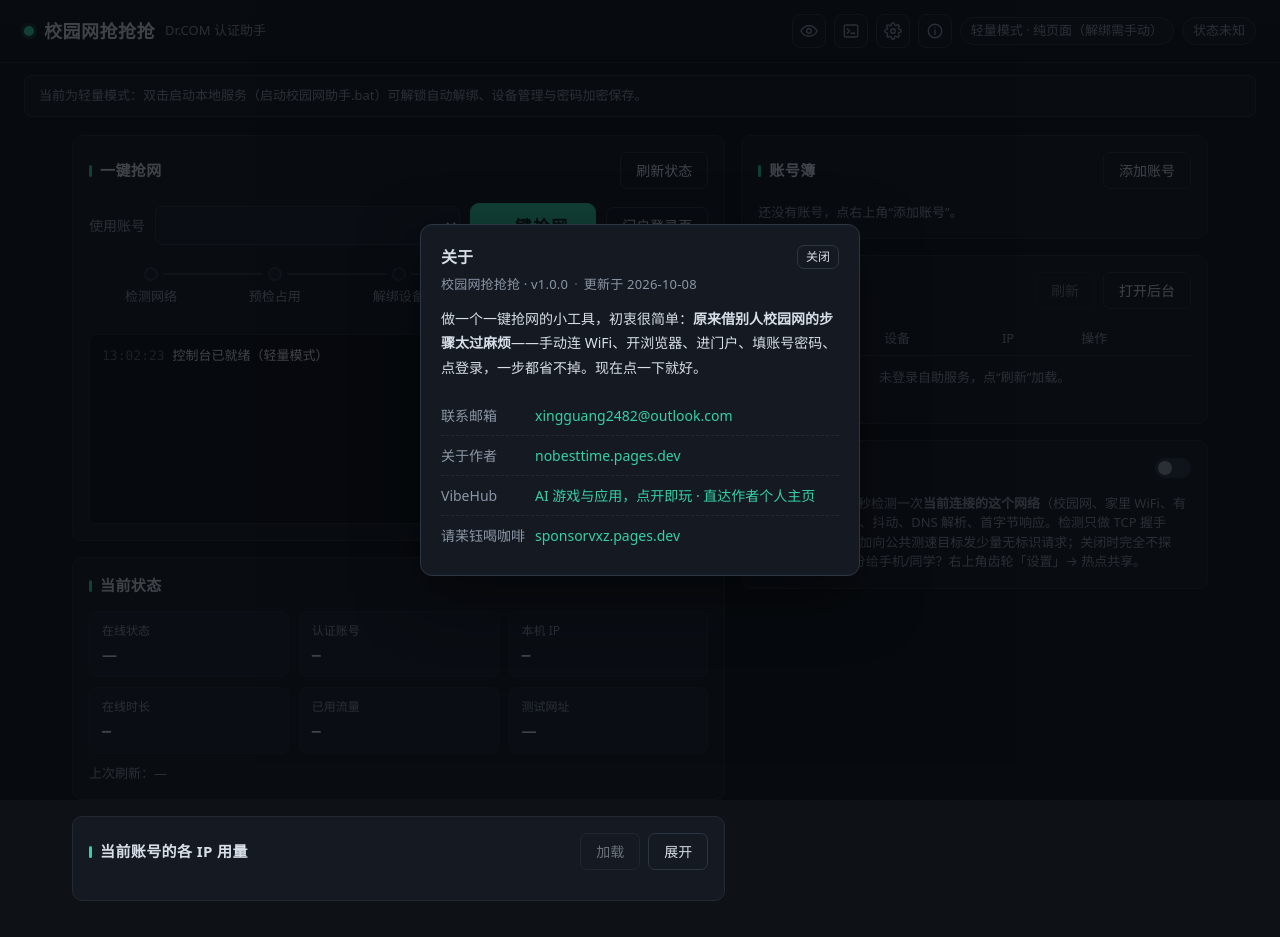
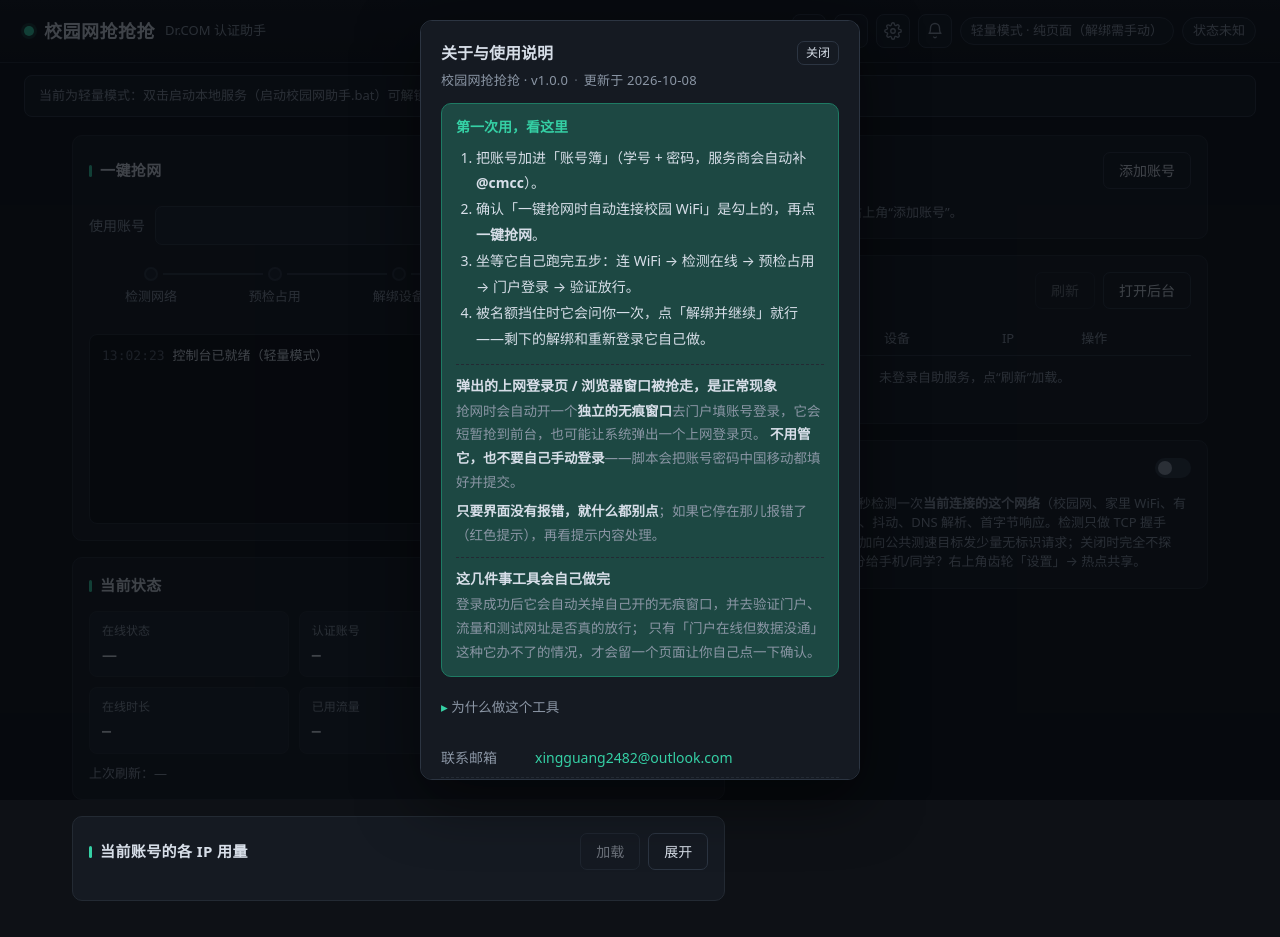
Before and after one commit to notbesttime/campus-net-grab, a website: page index.html in a window 1280 px wide. Both pictures are taken after a click on the button 934 px from the left and 31 px from the top of the page. Drawn offline with Linux system fonts and the light colour scheme; no server answers.

Commit message:
Sync from private a1b1bf7 (2026-10-14)

```diff
--- a/app.js
+++ b/app.js
@@ -490,6 +490,23 @@ function askCaptcha(img) {
 function closeCaptcha(val) {
   $('modalCaptcha').classList.add('hidden');
   if (state.capResolve) { state.capResolve(val); state.capResolve = null; }
+}
+
+/* ---------------- 「关于」未读红点 ----------------
+ * 首次进入时铃铛按钮上带一个红点，点开「关于与使用说明」后永久消失。
+ * 用 localStorage 记（和主题/用量折叠一样）；轻量模式没有服务端文件，但 localStorage 一直可用。 */
+const ABOUT_SEEN_KEY = 'cnal_aboutSeen';
+function markAboutSeen() {
+  const dot = $('aboutDot');
+  if (dot) dot.classList.add('hidden');
+  try { localStorage.setItem(ABOUT_SEEN_KEY, '1'); } catch {}
+}
+function initAboutDot() {
+  const dot = $('aboutDot');
+  if (!dot) return;
+  let seen = false;
+  try { seen = localStorage.getItem(ABOUT_SEEN_KEY) === '1'; } catch {}
+  dot.classList.toggle('hidden', seen);
 }
 
 function showDecision(ev) {
@@ -1774,12 +1791,19 @@ function bindEvents() {
     if (e.key === 'Escape' && !modalSettings.classList.contains('hidden')) modalSettings.classList.add('hidden');
   });
   // 「关于」面板：与设置同一套交互（点按钮开；点关闭 / 点背景 / Esc 关）
+  // 首次进入按钮上带红点（提示这里有使用说明）；打开过一次就永久消失（记在 localStorage）。
   const modalAbout = $('modalAbout');
-  $('btnAbout').onclick = () => modalAbout.classList.remove('hidden');
-  $('btnAboutClose').onclick = () => modalAbout.classList.add('hidden');
-  modalAbout.onclick = (e) => { if (e.target === modalAbout) modalAbout.classList.add('hidden'); };
+  const openAbout = () => {
+    modalAbout.classList.remove('hidden');
+    markAboutSeen();
+  };
+  const closeAbout = () => modalAbout.classList.add('hidden');
+  $('btnAbout').onclick = openAbout;
+  $('btnAboutClose').onclick = closeAbout;
+  if ($('btnAboutOk')) $('btnAboutOk').onclick = closeAbout;
+  modalAbout.onclick = (e) => { if (e.target === modalAbout) closeAbout(); };
   document.addEventListener('keydown', (e) => {
-    if (e.key === 'Escape' && !modalAbout.classList.contains('hidden')) modalAbout.classList.add('hidden');
+    if (e.key === 'Escape' && !modalAbout.classList.contains('hidden')) closeAbout();
   });
   $('btnMask').onclick = () => {
     state.masked = !state.masked;
@@ -1998,6 +2022,8 @@ async function init() {
   setUsageOpen(localStorage.getItem('cnal_usageOpen') === '1', false);
   // 网络检测：默认关闭，只有用户点开才会产生探测；开关状态被记住
   setNetcheck(localStorage.getItem('cnal_netcheck') === '1', false);
+  // 「关于」首次进入红点：没看过就亮着，看过一次就永久消失
+  initAboutDot();
   bindEvents();
   bindTermLogUI();
 
--- a/index.html
+++ b/index.html
@@ -47,12 +47,12 @@
           <path d="M19.4 15a1.65 1.65 0 0 0 .33 1.82l.06.06a2 2 0 1 1-2.83 2.83l-.06-.06a1.65 1.65 0 0 0-1.82-.33 1.65 1.65 0 0 0-1 1.51V21a2 2 0 1 1-4 0v-.09a1.65 1.65 0 0 0-1-1.51 1.65 1.65 0 0 0-1.82.33l-.06.06a2 2 0 1 1-2.83-2.83l.06-.06a1.65 1.65 0 0 0 .33-1.82 1.65 1.65 0 0 0-1.51-1H3a2 2 0 1 1 0-4h.09a1.65 1.65 0 0 0 1.51-1 1.65 1.65 0 0 0-.33-1.82l-.06-.06a2 2 0 1 1 2.83-2.83l.06.06a1.65 1.65 0 0 0 1.82.33h.01a1.65 1.65 0 0 0 1-1.51V3a2 2 0 1 1 4 0v.09a1.65 1.65 0 0 0 1 1.51h.01a1.65 1.65 0 0 0 1.82-.33l.06-.06a2 2 0 1 1 2.83 2.83l-.06.06a1.65 1.65 0 0 0-.33 1.82v.01a1.65 1.65 0 0 0 1.51 1H21a2 2 0 1 1 0 4h-.09a1.65 1.65 0 0 0-1.51 1z"></path>
         </svg>
       </button>
-      <button id="btnAbout" class="iconbtn" type="button" title="关于" aria-label="关于本工具">
+      <button id="btnAbout" class="iconbtn" type="button" title="关于与使用说明" aria-label="打开关于与使用说明">
         <svg viewBox="0 0 24 24" aria-hidden="true">
-          <circle cx="12" cy="12" r="9"></circle>
-          <path d="M12 11v5.5"></path>
-          <path d="M12 7.6h.01"></path>
+          <path d="M18 8a6 6 0 0 0-12 0c0 6-2 7-2 7h16s-2-1-2-7"></path>
+          <path d="M13.7 20a2 2 0 0 1-3.4 0"></path>
         </svg>
+        <span id="aboutDot" class="dot-badge hidden" aria-hidden="true"></span>
       </button>
       <span id="modeBadge" class="badge">检测运行模式…</span>
       <span id="netBadge" class="badge net unknown">状态未知</span>
@@ -438,16 +438,41 @@
     </div>
   </div>
 
-  <!-- 弹窗：关于（顶栏 ⓘ 按钮打开） -->
+  <!-- 弹窗：关于 + 第一次使用说明（顶栏铃铛按钮打开；首次进入按钮上带红点） -->
   <div id="modalAbout" class="modal hidden">
     <div class="mbox">
       <div class="mhead">
-        <h3>关于</h3>
+        <h3>关于与使用说明</h3>
         <button id="btnAboutClose" class="btn ghost tiny" type="button">关闭</button>
       </div>
       <div class="about-body">
         <div class="about-ver">校园网抢抢抢 · v1.0.0<span class="about-sep">·</span>更新于 2026-10-08</div>
-        <p class="about-why">做一个一键抢网的小工具，初衷很简单：<b>原来借别人校园网的步骤太过麻烦</b>——手动连 WiFi、开浏览器、进门户、填账号密码、点登录，一步都省不掉。现在点一下就好。</p>
+
+        <section class="about-guide" id="aboutGuide">
+          <div class="about-guide-title">第一次用，看这里</div>
+          <ol class="about-steps">
+            <li>把账号加进「账号簿」（学号 + 密码，服务商会自动补 <b>@cmcc</b>）。</li>
+            <li>确认「一键抢网时自动连接校园 WiFi」是勾上的，再点<b>一键抢网</b>。</li>
+            <li>坐等它自己跑完五步：连 WiFi → 检测在线 → 预检占用 → 门户登录 → 验证放行。</li>
+            <li>被名额挡住时它会问你一次，点「解绑并继续」就行——剩下的解绑和重新登录它自己做。</li>
+          </ol>
+          <div class="about-note">
+            <div class="about-note-k">弹出的上网登录页 / 浏览器窗口被抢走，是正常现象</div>
+            <p>抢网时会自动开一个<b>独立的无痕窗口</b>去门户填账号登录，它会短暂抢到前台，也可能让系统弹出一个上网登录页。
+              <b>不用管它，也不要自己手动登录</b>——脚本会把账号密码中国移动都填好并提交。</p>
+            <p><b>只要界面没有报错，就什么都别点</b>；如果它停在那儿报错了（红色提示），再看提示内容处理。</p>
+          </div>
+          <div class="about-note">
+            <div class="about-note-k">这几件事工具会自己做完</div>
+            <p>登录成功后它会自动关掉自己开的无痕窗口，并去验证门户、流量和测试网址是否真的放行；
+              只有「门户在线但数据没通」这种它办不了的情况，才会留一个页面让你自己点一下确认。</p>
+          </div>
+        </section>
+
+        <details class="about-why-wrap">
+          <summary>为什么做这个工具</summary>
+          <p class="about-why">做一个一键抢网的小工具，初衷很简单：<b>原来借别人校园网的步骤太过麻烦</b>——手动连 WiFi、开浏览器、进门户、填账号密码、点登录，一步都省不掉。现在点一下就好。</p>
+        </details>
         <div class="about-links">
           <div class="about-row">
             <span class="about-k">联系邮箱</span>
@@ -466,6 +491,9 @@
             <a href="https://sponsorvxz.pages.dev/" target="_blank" rel="noopener noreferrer">sponsorvxz.pages.dev</a>
           </div>
         </div>
+        <div class="about-foot">
+          <button id="btnAboutOk" class="btn primary" type="button">知道了，开始抢网</button>
+        </div>
       </div>
     </div>
   </div>
--- a/style.css
+++ b/style.css
@@ -91,8 +91,9 @@ html, body {
 .badge.net.online { color: var(--online-ink); background: var(--accent); border-color: var(--accent); font-weight: 600; }
 .badge.net.offline { color: var(--warn); border-color: var(--warn-border); }
 
-/* ---------- 账号隐藏开关（眼睛） ---------- */
+/* ---------- 账号隐藏开关（眼睛） / 顶栏图标按钮 ---------- */
 .iconbtn {
+  position: relative;
   display: inline-flex;
   align-items: center;
   justify-content: center;
@@ -116,6 +117,19 @@ html, body {
   stroke-linecap: round;
   stroke-linejoin: round;
 }
+/* 未读红点：首次进入提示「这里有用说明」，点开过就消失（状态记在 localStorage） */
+.iconbtn .dot-badge {
+  position: absolute;
+  top: -3px;
+  right: -3px;
+  width: 8px;
+  height: 8px;
+  border-radius: 50%;
+  background: var(--danger);
+  box-shadow: 0 0 0 2px var(--panel);
+  pointer-events: none;
+}
+.iconbtn .dot-badge.hidden { display: none; }
 body:not(.masked) .eye-shut { display: none; }
 body.masked .eye-open { display: none; }
 
@@ -699,6 +713,36 @@ body.masked .iconbtn { color: var(--warn); border-color: var(--warn-border); }
 .about-ver { font-size: 13px; color: var(--ink-dim); letter-spacing: 0.2px; margin: 2px 0 12px; }
 .about-ver .about-sep { margin: 0 6px; opacity: 0.6; }
 .about-why { font-size: 14px; line-height: 1.75; color: var(--ink); margin: 0 0 16px; }
+/* 第一次使用说明：进门第一眼要能看懂，所以单独成块、有自己标题 */
+.about-guide {
+  border: 1px solid var(--accent-dim);
+  border-radius: 10px;
+  padding: 12px 14px;
+  margin: 0 0 16px;
+  background: var(--accent-glow);
+}
+.about-guide-title { font-size: 14px; font-weight: 600; color: var(--accent); margin-bottom: 8px; }
+.about-steps { margin: 0 0 12px; padding-left: 20px; font-size: 14px; line-height: 1.85; color: var(--ink); }
+.about-note { border-top: 1px dashed var(--border); padding-top: 10px; margin-top: 10px; }
+.about-note-k { font-size: 14px; font-weight: 600; color: var(--ink); margin-bottom: 4px; }
+.about-note p { font-size: 13.5px; line-height: 1.75; color: var(--ink-dim); margin: 0 0 6px; }
+.about-note p:last-child { margin-bottom: 0; }
+.about-note b { color: var(--ink); }
+/* 「为什么做这个工具」收进折叠块，首屏留给使用说明 */
+.about-why-wrap { margin: 0 0 16px; }
+.about-why-wrap summary {
+  cursor: pointer;
+  font-size: 13.5px;
+  color: var(--ink-dim);
+  padding: 4px 0;
+  list-style: none;
+}
+.about-why-wrap summary::-webkit-details-marker { display: none; }
+.about-why-wrap summary::before { content: "▸ "; color: var(--accent); }
+.about-why-wrap[open] summary::before { content: "▾ "; }
+.about-why-wrap summary:hover { color: var(--accent); }
+.about-why-wrap .about-why { margin: 8px 0 0; }
+.about-foot { display: flex; justify-content: flex-end; margin-top: 16px; }
 .about-links { display: flex; flex-direction: column; }
 .about-row {
   display: flex;
```
